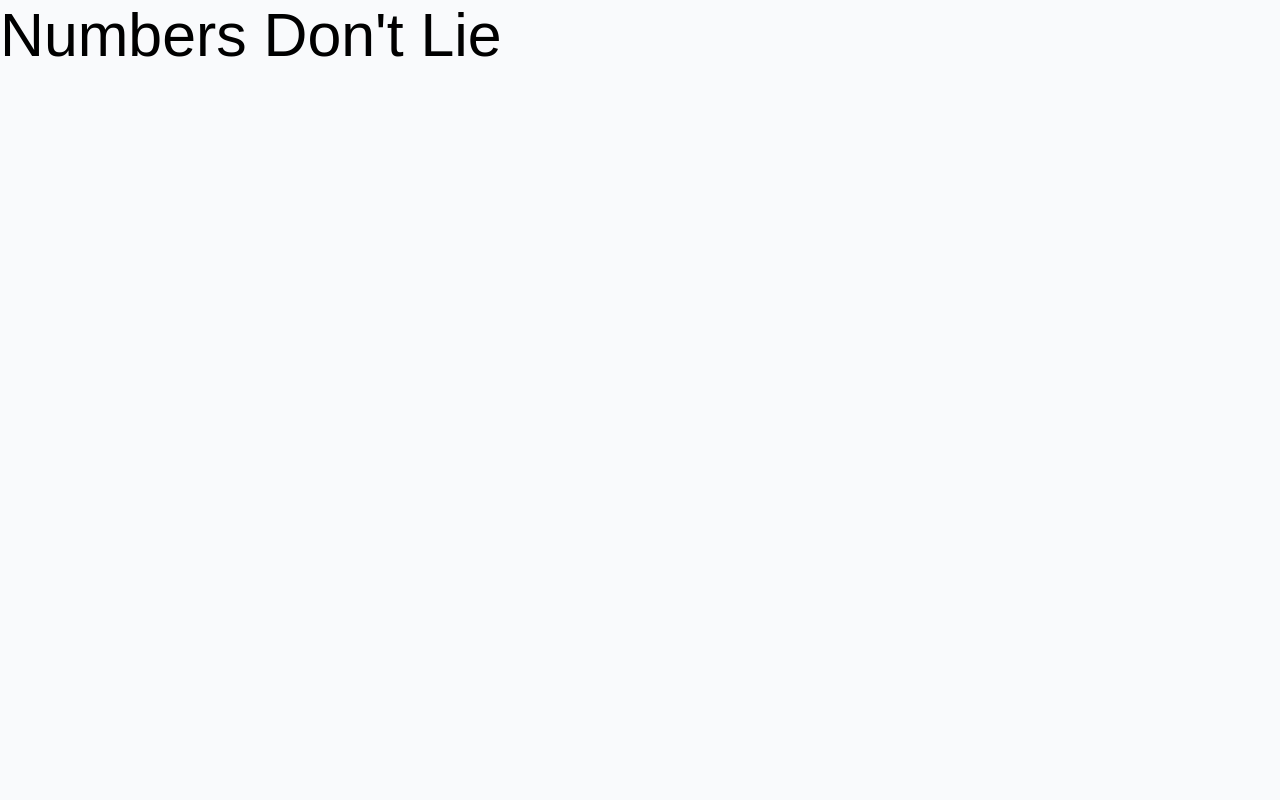
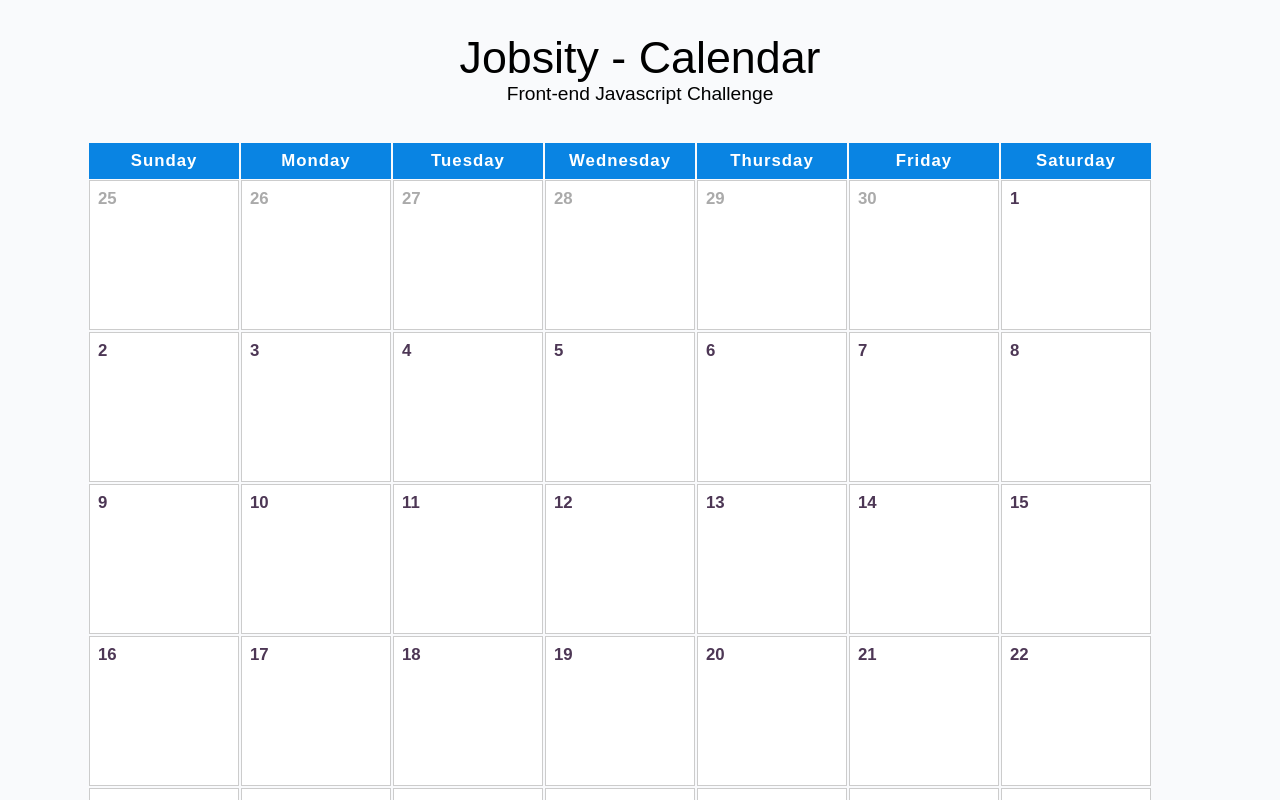
Before and after one commit to kawanofer/jobsity-calendar, a React (Create React App) app: page / in a window 1280 px wide. Shown: the top 800 px of the page. Built offline with nearby package versions, Linux system fonts and the light colour scheme; the HTML template or start-up script is replaced by a standard one; a web font is replaced by a local one.

Commit message:
Calendar created

```diff
--- a/package.json
+++ b/package.json
@@ -4,9 +4,12 @@
   "private": true,
   "dependencies": {
     "@material-ui/core": "^4.11.3",
+    "@material-ui/icons": "^4.11.2",
     "@testing-library/jest-dom": "^5.11.4",
     "@testing-library/react": "^11.1.0",
     "@testing-library/user-event": "^12.1.10",
+    "lodash": "^4.17.20",
+    "moment": "^2.29.1",
     "moment-timezone": "^0.5.33",
     "react": "^17.0.1",
     "react-dom": "^17.0.1",
@@ -14,6 +17,8 @@
     "react-moment": "^1.1.1",
     "react-router-dom": "^5.2.0",
     "react-scripts": "4.0.2",
+    "react-toastify": "^7.0.3",
+    "styled-components": "^5.2.1",
     "styled-media-query": "^2.1.2",
     "web-vitals": "^1.0.1",
     "yup": "^0.32.9"
--- /dev/null
+++ b/src/components/Modal/index.js
@@ -0,0 +1,94 @@
+import React, { useEffect, useState, useMemo, useContext } from "react";
+import { toast } from "react-toastify";
+import { toUpper, snakeCase, isString, forEach, orderBy } from "lodash";
+import * as moment from "moment";
+//
+import {
+	Dialog,
+	DialogTitle,
+	DialogContent,
+	DialogActions,
+	Grid,
+	Button,
+} from "@material-ui/core";
+import Close from "@material-ui/icons/Close";
+
+import * as Styles from "./styles";
+
+function Modal({ open, setOpen }) {
+	//
+	return (
+		<>
+			<Dialog
+				open={open}
+				fullWidth
+				maxWidth="lg"
+				onClose={setOpen(false)}
+				aria-labelledby="dialog-title"
+				aria-describedby="dialog-description"
+			>
+				<DialogTitle id="alert-dialog-title" className="align-title">
+					<Grid container spacing={2}>
+						<Grid item md={10} xs={10}>
+							<Styles.TitleDialog>EVENT</Styles.TitleDialog>
+						</Grid>
+						<Grid item md={2} xs={2}>
+							<span
+								onClick={setOpen(false)}
+								title="Fechar"
+								style={{
+									float: "right",
+									cursor: "pointer",
+									color: "#9F9F9F",
+									marginLeft: "10px",
+								}}
+							>
+								<Close fontSize="small" />
+							</span>
+						</Grid>
+					</Grid>
+				</DialogTitle>
+
+				<DialogContent>
+					<Styles.FormBox>
+						<Grid container spacing={1}>
+							<Grid item md={4} xs={12}>
+								<div className="formTitle">Usuário:</div>
+							</Grid>
+
+							<Grid item md={2} xs={12}>
+								<div className="formTitle">Nº da viagem:</div>
+							</Grid>
+
+							<Grid item md={2} xs={12}>
+								<div className="formTitle">
+									Nº da ordem elevação:
+								</div>
+							</Grid>
+
+							<Grid item md={2} xs={12}>
+								<div className="formTitle">
+									Data/hora inicio:
+								</div>
+							</Grid>
+
+							<Grid item md={2} xs={12}>
+								<div className="formTitle">Data/hora fim:</div>
+							</Grid>
+						</Grid>
+					</Styles.FormBox>
+				</DialogContent>
+				<DialogActions>
+					<Button onClick={() => setOpen(false)} color="default">
+						Cancel
+					</Button>
+					<Button autoFocus color="primary">
+						Save
+					</Button>
+				</DialogActions>
+			</Dialog>
+		</>
+	);
+}
+
+export default Modal;
--- /dev/null
+++ b/src/components/Modal/styles.js
@@ -0,0 +1,13 @@
+import styled from "styled-components";
+
+export const TitleDialog = styled.h3`
+	color: #9f9f9f;
+	font-size: 22px;
+	margin-bottom: 20px;
+`;
+
+export const FormBox = styled.form`
+	.formTitle {
+		font-weight: bold;
+	}
+`;
--- a/src/pages/Calendar/index.js
+++ b/src/pages/Calendar/index.js
@@ -1,6 +1,112 @@
-import React, { useState } from "react";
-import "./style.css";
+import React, { useEffect, useState } from "react";
+import moment from "moment";
+import { isEmpty } from "lodash";
 
-export default function Logon() {
-	return <div style={{fontSize: '3.8rem'}}>Numbers Don't Lie</div>;
+import { Container, Calendar, WeekDays, Days } from "./styles";
+
+import Modal from "../../components/Modal";
+
+export default function PageCalendar() {
+	const [open, setOpen] = useState(true);
+	const [calendarDays, setCalendarDays] = useState([]);
+	const [today, setToday] = useState(moment().format("DD"));
+	const [firstWeekDayOfMonth, setFirstWeekDayOfMonth] = useState(
+		moment(moment().clone().startOf("month").format("L")).day()
+	);
+	const [locale, setLocale] = useState(moment()._locale);
+	const [endOfMonth, setEndOfMonth] = useState(
+		moment().clone().endOf("month").format("DD")
+	);
+	//
+	useEffect(() => {
+		console.log(moment());
+		console.log("-");
+		//
+		console.log("today: ", today);
+		console.log("first Weekday Of Month: ", firstWeekDayOfMonth);
+		console.log("locale: ", locale);
+		console.log("end Of Month: ", endOfMonth);
+		//
+		console.log("-----------------------");
+		GenerateCalendar();
+	}, []);
+	//
+	const GenerateCalendar = () => {
+		const days = [];
+		const lastDayofPreviousMonth = moment()
+			.subtract(1, "months")
+			.endOf("month")
+			.format("DD");
+
+		// GET DAYS OF PREVIOUS MONTH, IF NEED.
+		const start = Number(lastDayofPreviousMonth) - firstWeekDayOfMonth;
+		for (let a = start; a < lastDayofPreviousMonth; a++) {
+			days.push({ color: "#aaa", day: a + 1 });
+		}
+		//
+		// GET DAYS OF CURRENT MONTH.
+		for (let a = 1; a <= endOfMonth; a++) {
+			days.push({ color: "#4d3755", day: a });
+		}
+		//
+		// INCREMENT REST OF CALENDAR
+		const daysLength = days.length;
+		if (daysLength > 21 && daysLength < 28) {
+			for (let a = 1; a <= 28 - daysLength; a++) {
+				days.push({ color: "#4d3755", day: a });
+			}
+		}
+		if (daysLength > 28 && daysLength < 35) {
+			for (let a = 1; a <= 35 - daysLength; a++) {
+				days.push({ color: "#aaa", day: a });
+			}
+		}
+
+		setCalendarDays(days);
+	};
+	//
+	const handleEvent = (item) => {
+		console.log(item);
+		setOpen(true);
+	};
+	//
+	return (
+		<Container>
+			<div className="pageTitle">Jobsity - Calendar</div>
+			<div className="pageSubTitle">Front-end Javascript Challenge</div>
+			<Calendar>
+				<>
+					<WeekDays>
+						{!isEmpty(locale) &&
+							locale._weekdays.map((item) => {
+								return (
+									<div className="cell" key={item}>
+										{item}
+									</div>
+								);
+							})}
+					</WeekDays>
+
+					<Days>
+						{!isEmpty(calendarDays) &&
+							calendarDays.map((item) => {
+								return (
+									<div
+										className="cell"
+										style={{ color: item.color }}
+										key={Math.random()}
+										onClick={() => handleEvent(item)}
+									>
+										{item.day}
+									</div>
+								);
+							})}
+					</Days>
+				</>
+				<Modal open={open} setOpen={setOpen} />
+			</Calendar>
+
+
+		</Container>
+	);
 }
--- a/src/pages/Calendar/style.css
+++ /dev/null
@@ -1,9 +0,0 @@
-.container {
-	width: 100%;
-	max-width: 1120px;
-	height: 100vh;
-	margin: 0 auto;
-	display: flex;
-	align-items: center;
-	justify-content: space-between;
-}
--- /dev/null
+++ b/src/pages/Calendar/styles.js
@@ -0,0 +1,69 @@
+import styled from "styled-components";
+//
+export const Container = styled.div`
+	width: 100%;
+	max-width: 1180px;
+	height: 100vh;
+
+	padding: 0 30px;
+	margin: 32px auto;
+
+	display: flex;
+	flex-direction: column;
+	align-items: center;
+
+	.pageTitle {
+		font-size: 2.8rem;
+	}
+
+	.pageSubTitle {
+		font-size: 1.2rem;
+		margin-bottom: 30px;
+	}
+`;
+
+export const Calendar = styled.div`
+	display: flex;
+	flex-direction: column;
+
+	padding: 8px;
+
+	font-size: 1.2em;
+	font-weight: bold;
+`;
+
+export const WeekDays = styled.div`
+	display: flex;
+	flex-direction: row;
+
+	.cell {
+		align-items: center;
+		width: 150px;
+		background-color: #0984e3;
+		text-transform: capitalize;
+		letter-spacing: 1px;
+		text-align: center;
+		color: #fff;
+		padding: 8px;
+		margin: 0 1px;
+	}
+`;
+
+export const Days = styled.div`
+	display: flex;
+	flex-direction: row;
+	flex-wrap: wrap;
+
+	.cell {
+		width: 150px;
+		height: 150px;
+		border: 1px solid #ccc;
+
+		padding: 8px;
+		margin: 1px;
+		color: #4d3755;
+		background-color: #fff;
+
+		cursor: pointer;
+	}
+`;
```
Also changed, not shown: 1 other file (tests, documents, lock files or other folders).
